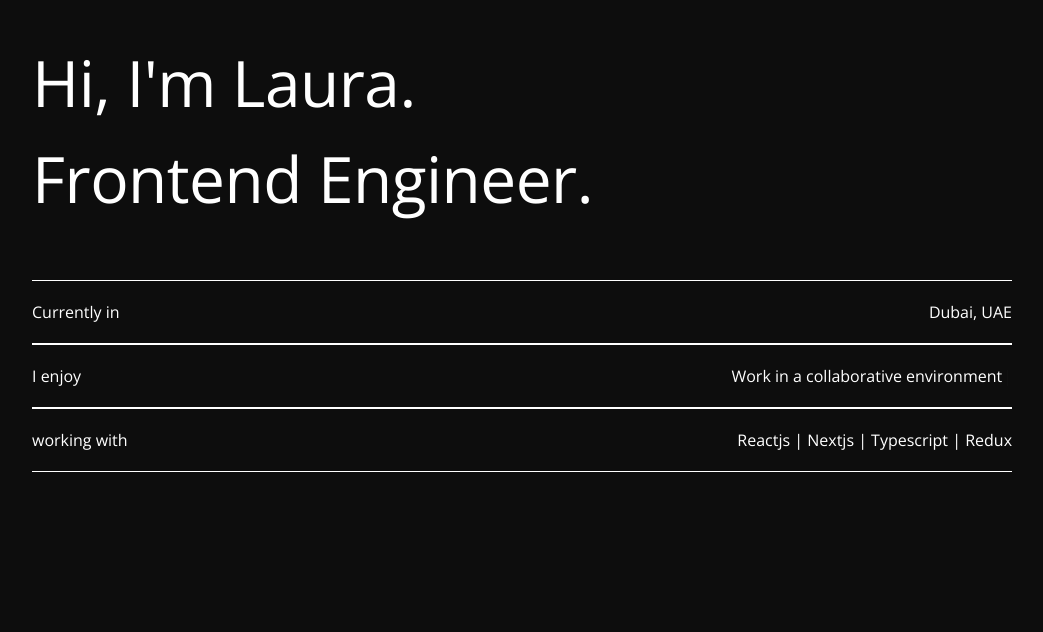
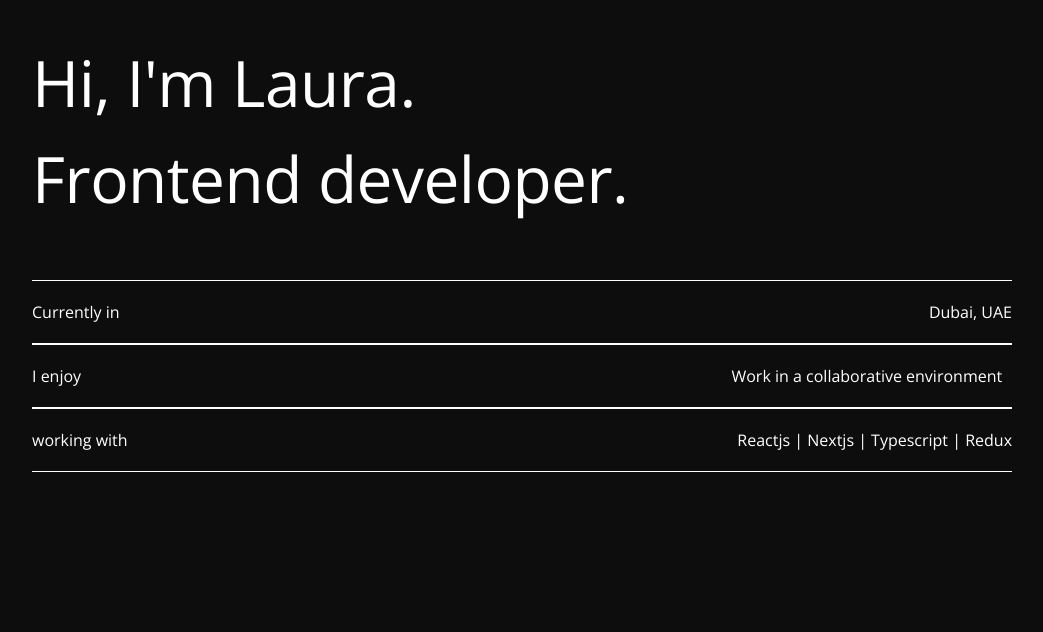
Before and after one commit to lalidiaz/lauradev, a React (Create React App) app: page / in a window 1280 px wide. Shown: the part 168-800 px from the top of the page, without its empty margins (118-1161 px from the left). Built offline with nearby package versions, Linux system fonts and the light colour scheme.

Commit message:
change engineer | developer

```diff
--- a/src/App.js
+++ b/src/App.js
@@ -13,7 +13,6 @@ function App() {
 
   const greetingAnimation = useAnimation();
   const skillsAnimation = useAnimation();
-  const blogAnimation = useAnimation();
   const contactAnimation = useAnimation();
   const projectsAnimation = useAnimation();
   const aboutAnimation = useAnimation();
@@ -120,7 +119,7 @@ function App() {
             }}
           >
             Hi, I'm Laura. <br />
-            Frontend Engineer.
+            Frontend developer.
           </motion.h1>
           <motion.div
             className="grid"
```
